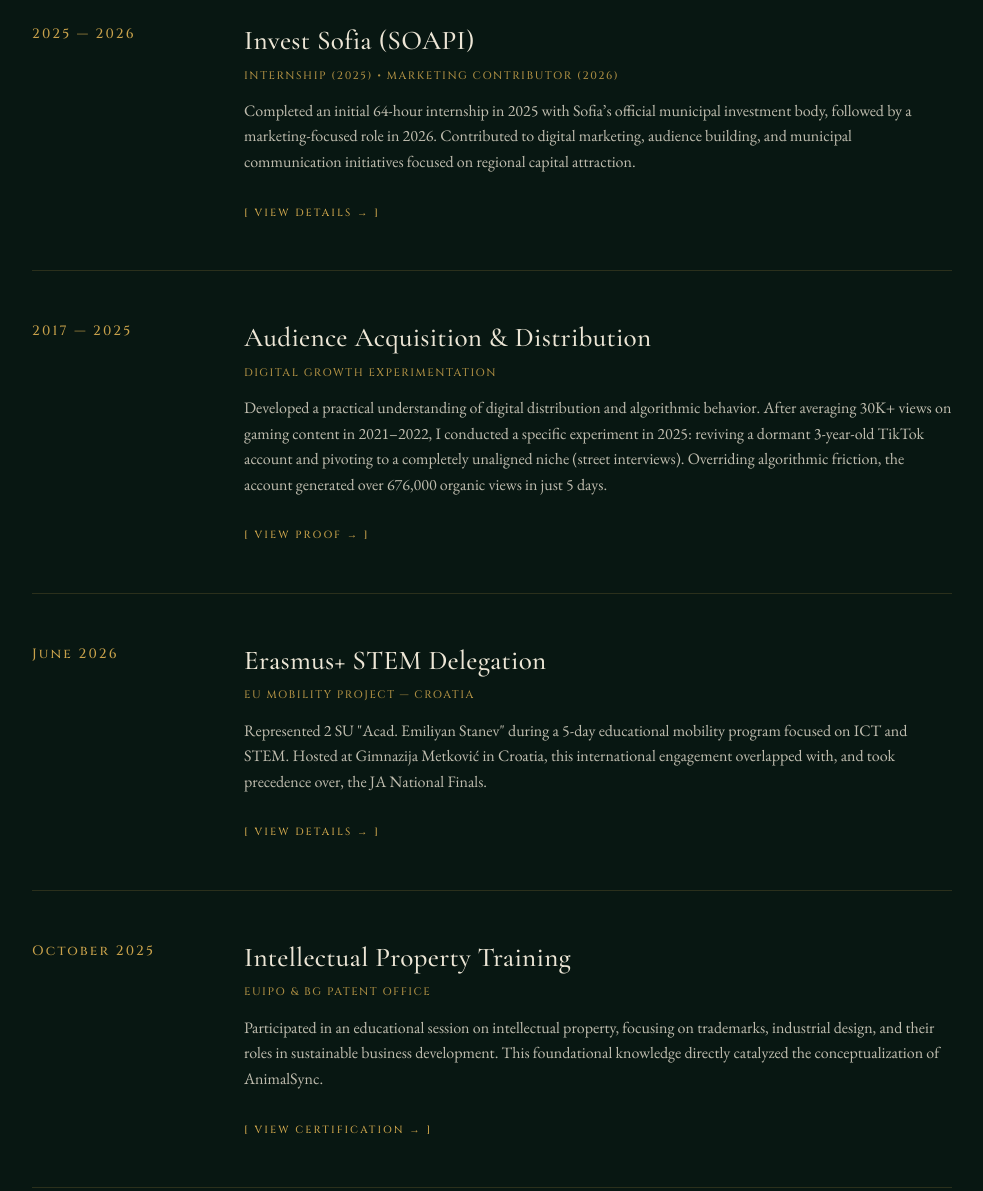
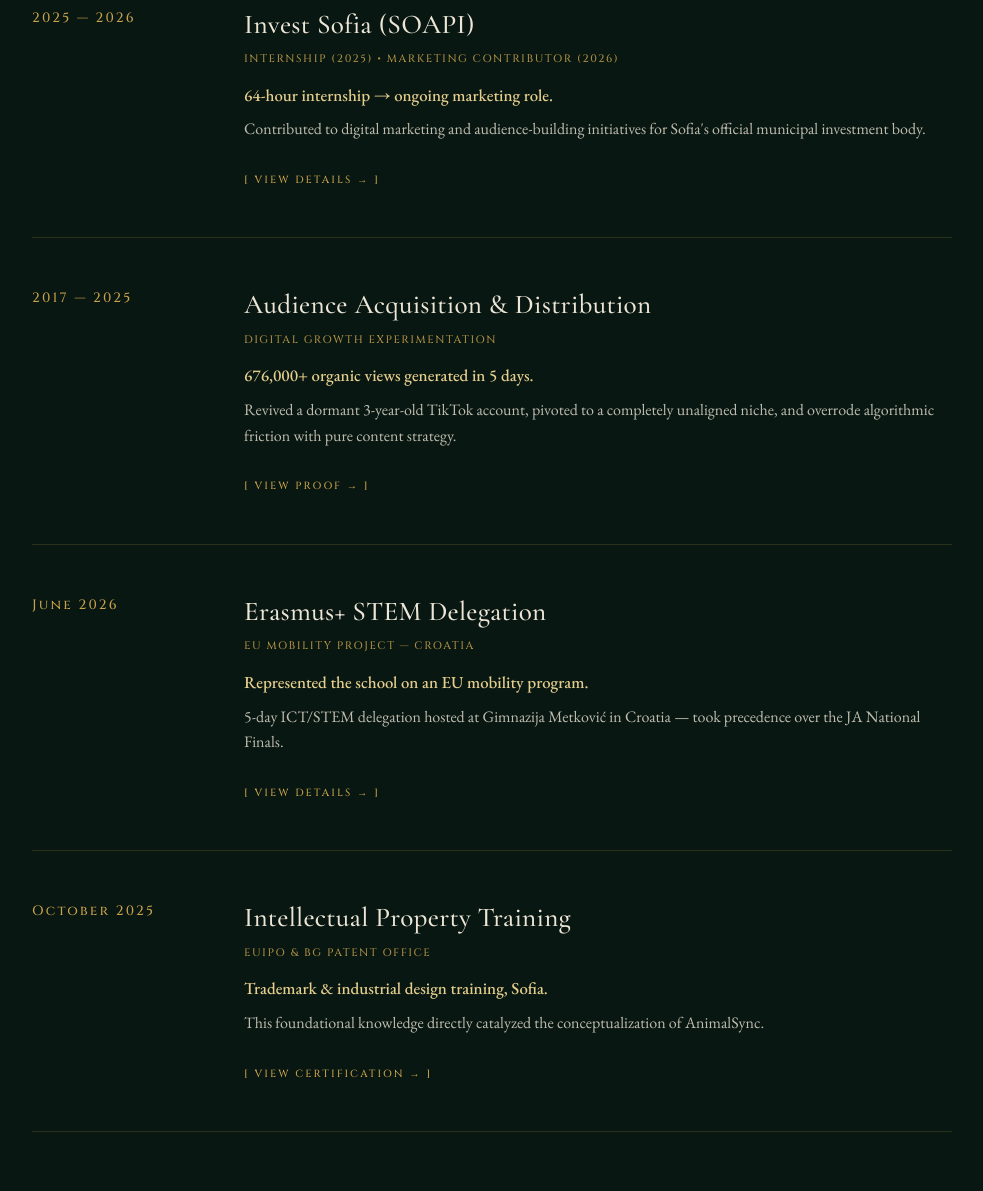
Before and after one commit to panevx/gpanev, a plain HTML site: page index.html in a window 1280 px wide. Shown: the part 2310-3501 px from the top of the page, without its empty margins (148-1131 px from the left). Drawn offline with nearby package versions, Linux system fonts and the light colour scheme.

Commit message:
Add files via upload

```diff
--- a/index.html
+++ b/index.html
@@ -262,9 +262,15 @@
     border-bottom:1px solid var(--border-gold);
   }
   .entry:first-child{ border-top:1px solid var(--border-gold); }
+  .reveal{ opacity:0; transform:translateY(18px); transition:opacity .7s ease, transform .7s ease; }
+  .reveal.is-visible{ opacity:1; transform:none; }
+  @media (prefers-reduced-motion: reduce){
+    .reveal{ opacity:1; transform:none; transition:none; }
+  }
   .entry .when{ font-family:'Cinzel', serif; font-size:0.85rem; letter-spacing:0.16em; color:var(--gold); padding-top:6px; line-height:1.4; }
   .entry h3{ font-size:1.7rem; color:var(--parchment); }
   .entry .role{ font-family:'Cinzel', serif; font-size:0.68rem; letter-spacing:0.14em; color:rgba(201,162,75,0.85); margin:4px 0 14px; text-transform:uppercase; }
+  .entry .hook{ font-size:1.05rem; color:var(--gold-soft); font-weight:500; margin-bottom:8px; }
   .entry p{ font-size:1rem; color:rgba(237,230,214,0.8); margin-bottom: 20px; }
   .entry-action{
     display: inline-block;
@@ -491,52 +497,57 @@
     <h2 style="margin-top:14px;">Selected Projects &amp; Experience</h2>
     <div class="entries">
 
-      <div class="entry">
+      <div class="entry reveal">
         <div class="when">2025</div>
         <div>
           <h3>AnimalSync</h3>
           <div class="role">Technical Lead &amp; Developer &mdash; JA National Qualifier</div>
-          <p>Directed the technical execution of a pet-monitoring concept developed by a student team. Built a demonstrable HTML-based interface under severe time constraints, integrating concepts for smart-collar tracking, veterinary access, and an SOS community network. The project successfully advanced to the Junior Achievement National Finals stage.</p>
+          <p class="hook">Advanced to the Junior Achievement National Finals.</p>
+          <p>Directed technical execution for a student-built pet-monitoring concept — smart-collar tracking, vet access, and an SOS network — delivered as a working HTML interface under severe time constraints.</p>
           <button class="entry-action" onclick="openModal('animalsync')">[ Read Full Case Study &rarr; ]</button>
         </div>
       </div>
 
-      <div class="entry">
+      <div class="entry reveal">
         <div class="when">2025 &mdash; 2026</div>
         <div>
           <h3>Invest Sofia (SOAPI)</h3>
           <div class="role">Internship (2025) &bull; Marketing Contributor (2026)</div>
-          <p>Completed an initial 64-hour internship in 2025 with Sofia’s official municipal investment body, followed by a marketing-focused role in 2026. Contributed to digital marketing, audience building, and municipal communication initiatives focused on regional capital attraction.</p>
+          <p class="hook">64-hour internship → ongoing marketing role.</p>
+          <p>Contributed to digital marketing and audience-building initiatives for Sofia's official municipal investment body.</p>
           <button class="entry-action" onclick="openModal('soapi')">[ View Details &rarr; ]</button>
         </div>
       </div>
 
-      <div class="entry">
+      <div class="entry reveal">
         <div class="when">2017 &mdash; 2025</div>
         <div>
           <h3>Audience Acquisition &amp; Distribution</h3>
           <div class="role">Digital Growth Experimentation</div>
-          <p>Developed a practical understanding of digital distribution and algorithmic behavior. After averaging 30K+ views on gaming content in 2021–2022, I conducted a specific experiment in 2025: reviving a dormant 3-year-old TikTok account and pivoting to a completely unaligned niche (street interviews). Overriding algorithmic friction, the account generated over 676,000 organic views in just 5 days.</p>
+          <p class="hook">676,000+ organic views generated in 5 days.</p>
+          <p>Revived a dormant 3-year-old TikTok account, pivoted to a completely unaligned niche, and overrode algorithmic friction with pure content strategy.</p>
           <button class="entry-action" onclick="openModal('tiktok')">[ View Proof &rarr; ]</button>
         </div>
       </div>
 
-      <div class="entry">
+      <div class="entry reveal">
         <div class="when">June 2026</div>
         <div>
           <h3>Erasmus+ STEM Delegation</h3>
           <div class="role">EU Mobility Project &mdash; Croatia</div>
-          <p>Represented 2 SU "Acad. Emiliyan Stanev" during a 5-day educational mobility program focused on ICT and STEM. Hosted at Gimnazija Metković in Croatia, this international engagement overlapped with, and took precedence over, the JA National Finals.</p>
+          <p class="hook">Represented the school on an EU mobility program.</p>
+          <p>5-day ICT/STEM delegation hosted at Gimnazija Metković in Croatia — took precedence over the JA National Finals.</p>
           <button class="entry-action" onclick="openModal('erasmus')">[ View Details &rarr; ]</button>
         </div>
       </div>
 
-      <div class="entry">
+      <div class="entry reveal">
         <div class="when">October 2025</div>
         <div>
           <h3>Intellectual Property Training</h3>
           <div class="role">EUIPO &amp; BG Patent Office</div>
-          <p>Participated in an educational session on intellectual property, focusing on trademarks, industrial design, and their roles in sustainable business development. This foundational knowledge directly catalyzed the conceptualization of AnimalSync.</p>
+          <p class="hook">Trademark &amp; industrial design training, Sofia.</p>
+          <p>This foundational knowledge directly catalyzed the conceptualization of AnimalSync.</p>
           <button class="entry-action" onclick="openModal('euipo')">[ View Certification &rarr; ]</button>
         </div>
       </div>
@@ -551,7 +562,7 @@
     <h2>Technical Capabilities</h2>
     <div class="spec-grid">
 
-      <div class="spec-card">
+      <div class="spec-card reveal">
         <h3>Systems, Privacy &amp; Android</h3>
         <ul>
           <li>Linux Administration &amp; Experimentation (Ubuntu, Zorin, CachyOS)</li>
@@ -562,7 +573,7 @@
         </ul>
       </div>
 
-      <div class="spec-card">
+      <div class="spec-card reveal">
         <h3>AI-Assisted Development</h3>
         <ul>
           <li>Advanced Prompting &amp; LLM Workflows</li>
@@ -573,7 +584,7 @@
         </ul>
       </div>
 
-      <div class="spec-card">
+      <div class="spec-card reveal">
         <h3>Digital Distribution</h3>
         <ul>
           <li>Algorithmic Reach &amp; Account Revival Strategy</li>
@@ -727,6 +738,24 @@
   document.getElementById('modalOverlay').addEventListener('click', function(e) {
     if(e.target === this) closeModal();
   });
+
+  // Scroll reveal — fades elements in once as they enter the viewport
+  (function(){
+    var els = document.querySelectorAll('.reveal');
+    if(!('IntersectionObserver' in window)){
+      els.forEach(function(el){ el.classList.add('is-visible'); });
+      return;
+    }
+    var observer = new IntersectionObserver(function(entries){
+      entries.forEach(function(entry){
+        if(entry.isIntersecting){
+          entry.target.classList.add('is-visible');
+          observer.unobserve(entry.target);
+        }
+      });
+    }, { threshold: 0.15 });
+    els.forEach(function(el){ observer.observe(el); });
+  })();
 </script>
 
 </body>
```
